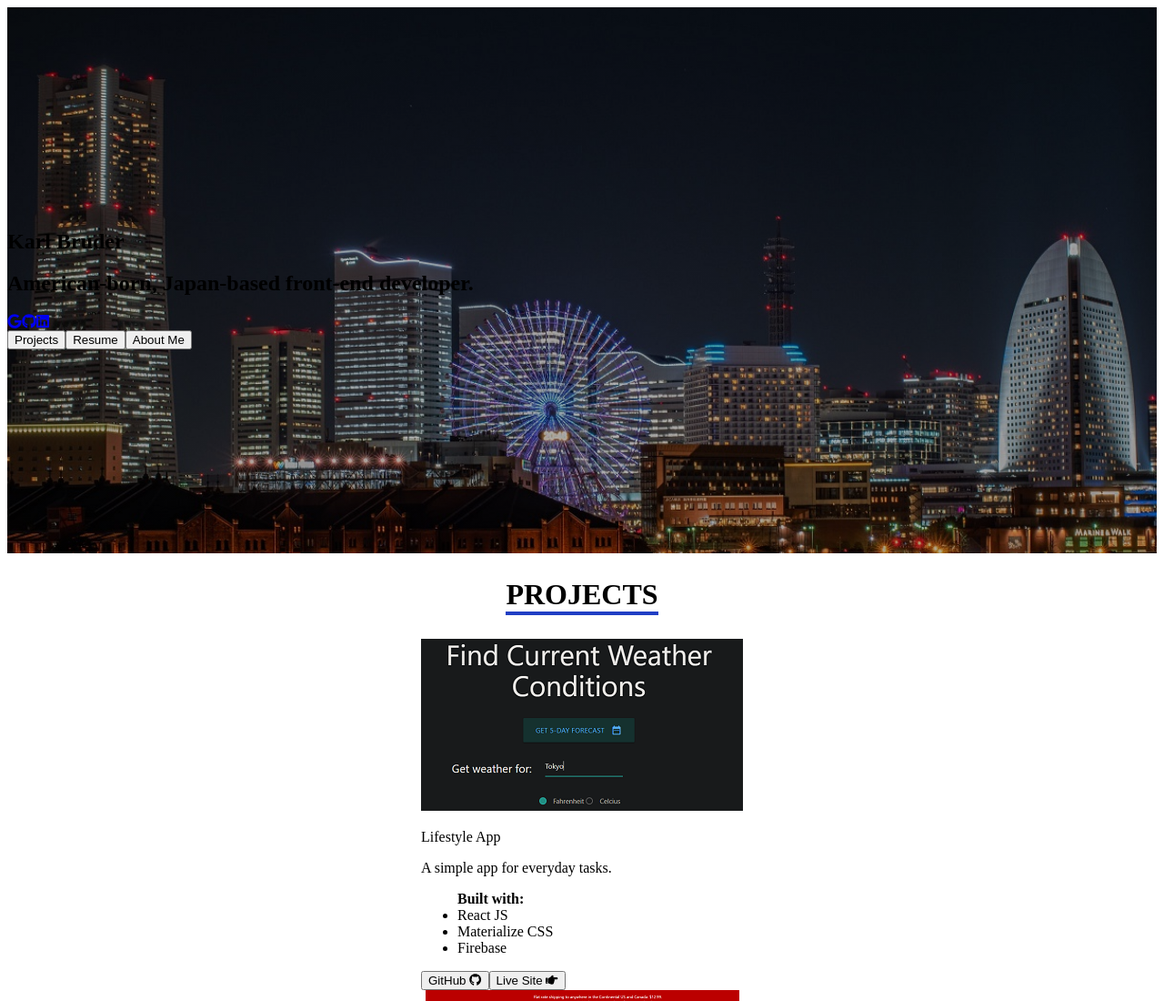
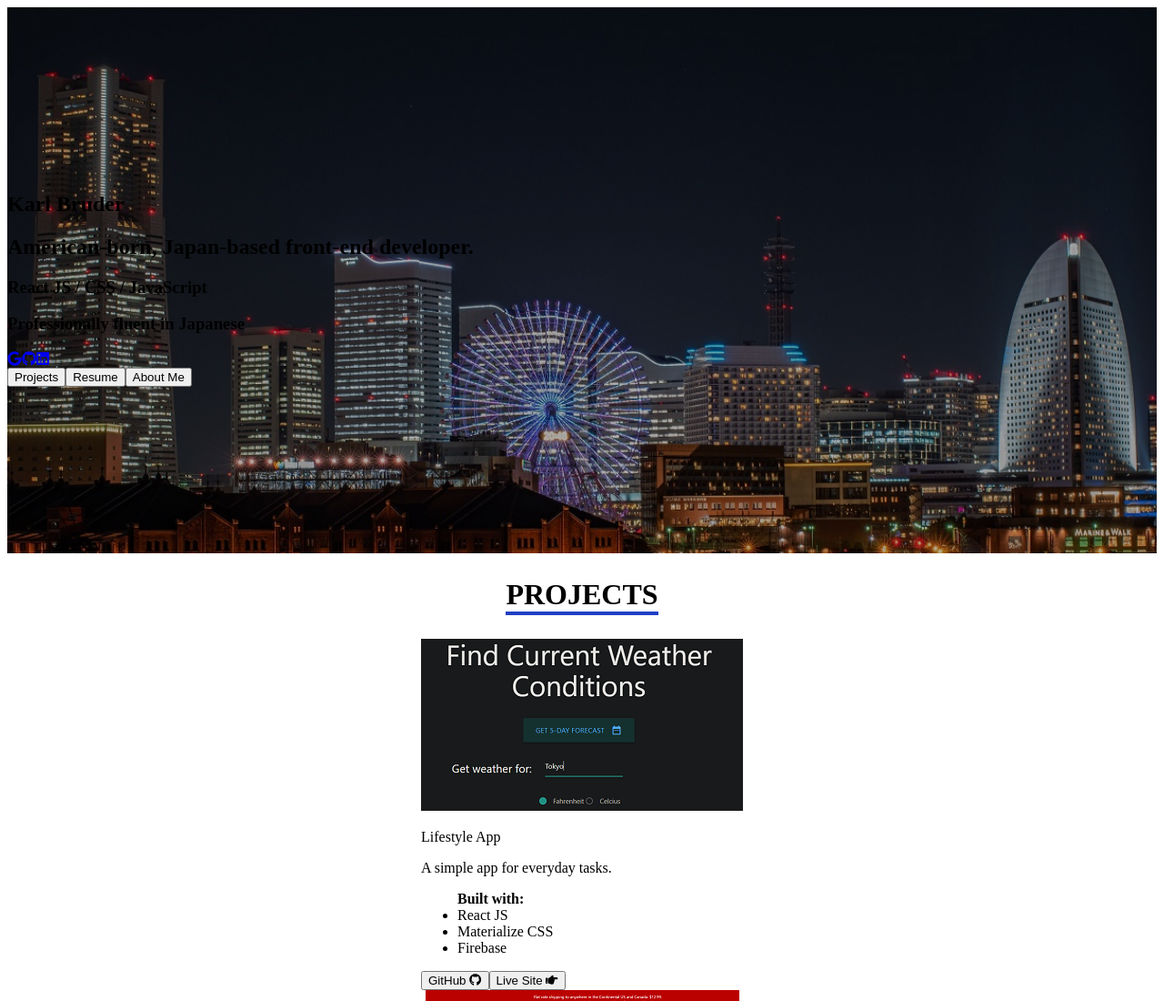
Before and after one commit to Karl-J-Bruder/portfolio-site, a Gatsby site: page /home in a window 1280 px wide. Shown: the top 1100 px of the page at 91% size. Built offline with nearby package versions, Linux system fonts and the light colour scheme; Gatsby itself is replaced by a stand-in of ours.

Commit message:
Forgot to add hero text

```diff
--- a/src/components/hero.js
+++ b/src/components/hero.js
@@ -13,6 +13,8 @@ const Hero = () => {
                 </div>
                 <div className={heroStyles.heroInnerSub}>
                     <h2>American-born, Japan-based front-end developer.</h2>
+                    <h3>React JS / CSS / JavaScript</h3>
+                    <h3>Professionally fluent in Japanese</h3>
                 </div>
                 <div className={heroStyles.socialIconContainer}>
                     <a href="mailto:karl.j.bruder@gmail.com"><FontAwesomeIcon icon={faGoogle} className={heroStyles.socialIcon} /></a>
```
